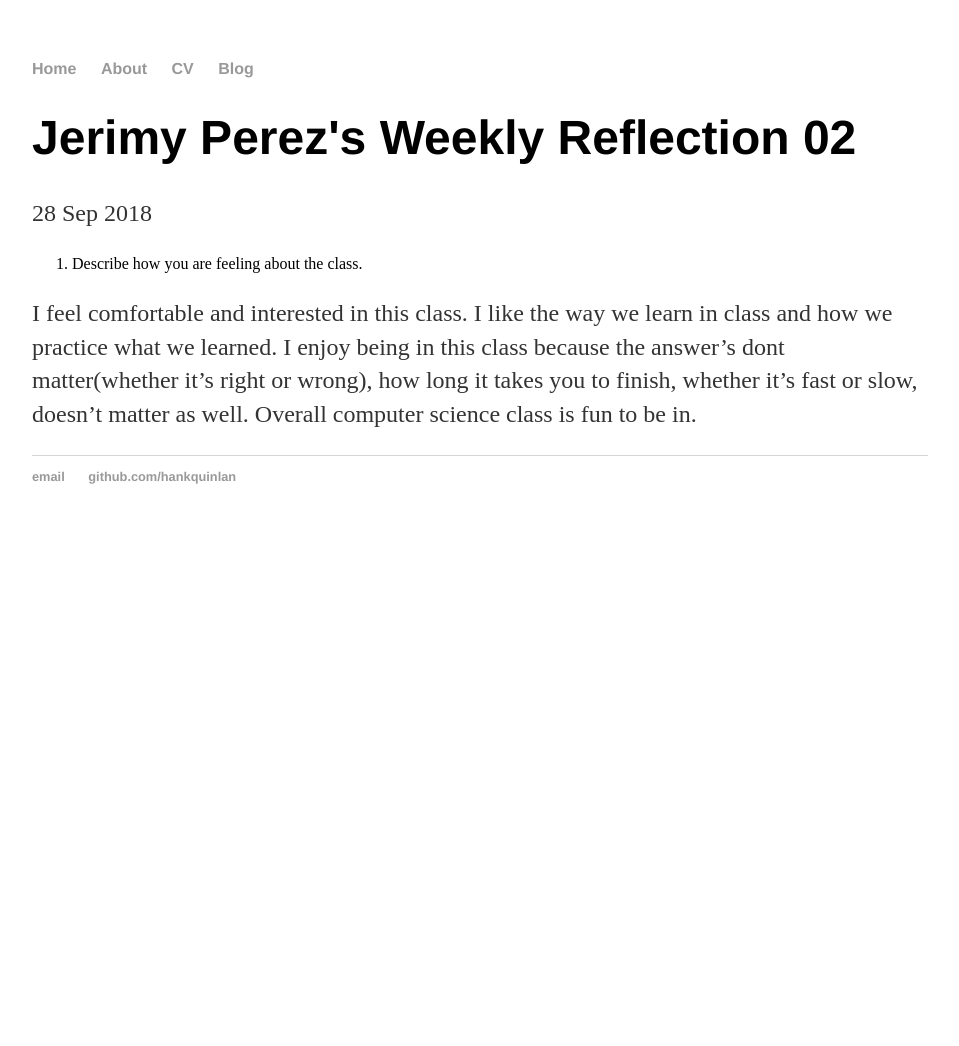
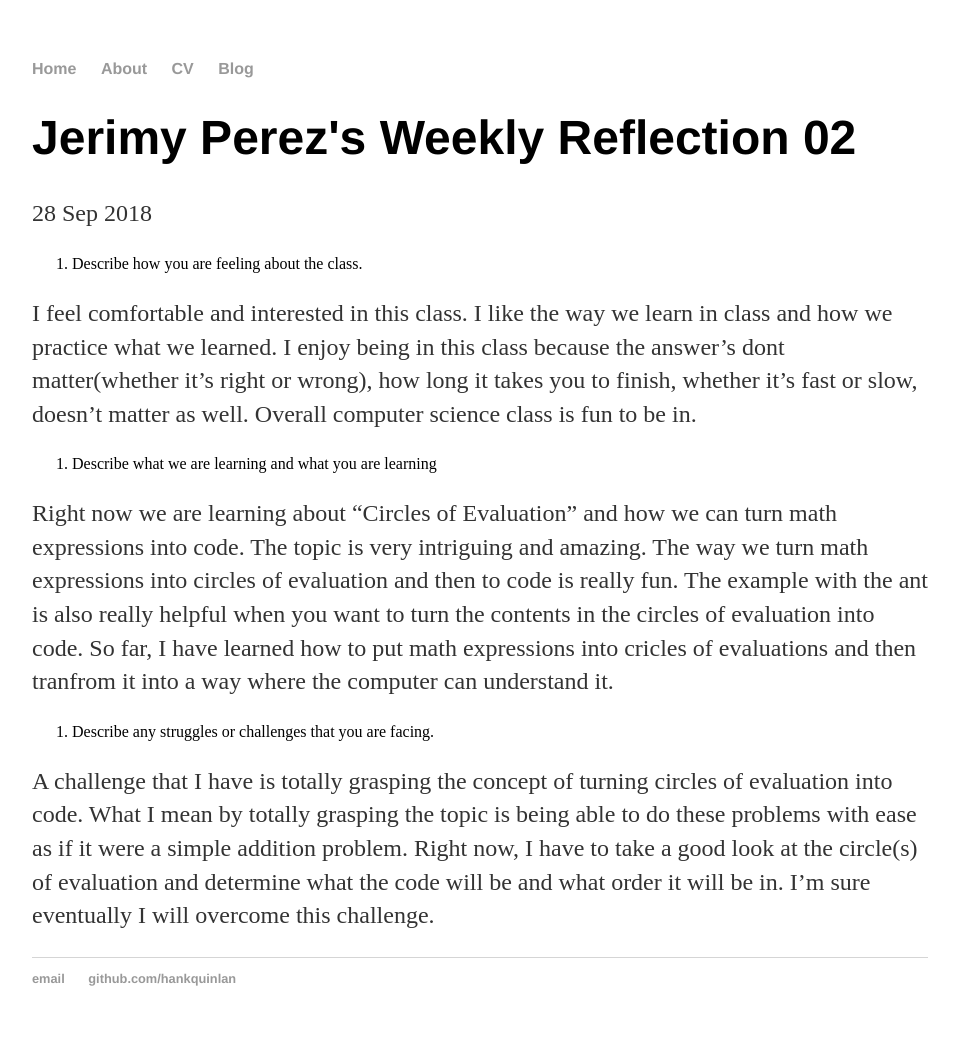
Before and after one commit to Jerimyp1996/Jerimyp1996.github.io, a Jekyll site: the page built from _posts/2018-09-28-weekly-reflection.md, in a window 1280 px wide. Shown: the whole page, without its empty margins (160-1119 px from the left). Built offline with Jekyll 4.4.1, drawn with Linux system fonts in a browser that asks for light colours; before the commit the page ends 900 px from its top, so only the background shows below that.

Commit message:
Update 2018-09-28-weekly-reflection.md

```diff
--- a/_posts/2018-09-28-weekly-reflection.md
+++ b/_posts/2018-09-28-weekly-reflection.md
@@ -8,3 +8,11 @@ date: 2018-09-28
   I feel comfortable and interested in this class. I like the way we learn in class and how we practice what we learned. I enjoy being in
  this class because the answer's dont matter(whether it's right or wrong), how long it takes you to finish, whether it's fast or slow,
  doesn't matter as well. Overall computer science class is fun to be in.
+
+2. Describe what we are learning and what you are learning
+
+ Right now we are learning about "Circles of Evaluation" and how we can turn math expressions into code. The topic is very intriguing and amazing. The way we turn math expressions into circles of evaluation and then to code is really fun. The example with the ant is also really helpful when you want to turn the contents in the circles of evaluation into code. So far, I have learned how to put math expressions into cricles of evaluations and then tranfrom it into a way where the computer can understand it.
+
+3. Describe any struggles or challenges that you are facing.
+
+ A challenge that I have is totally grasping the concept of turning circles of evaluation into code. What I mean by totally grasping the topic is being able to do these problems with ease as if it were a simple addition problem. Right now, I have to take a good look at the circle(s) of evaluation and determine what the code will be and what order it will be in. I'm sure eventually I will overcome this challenge.
```
